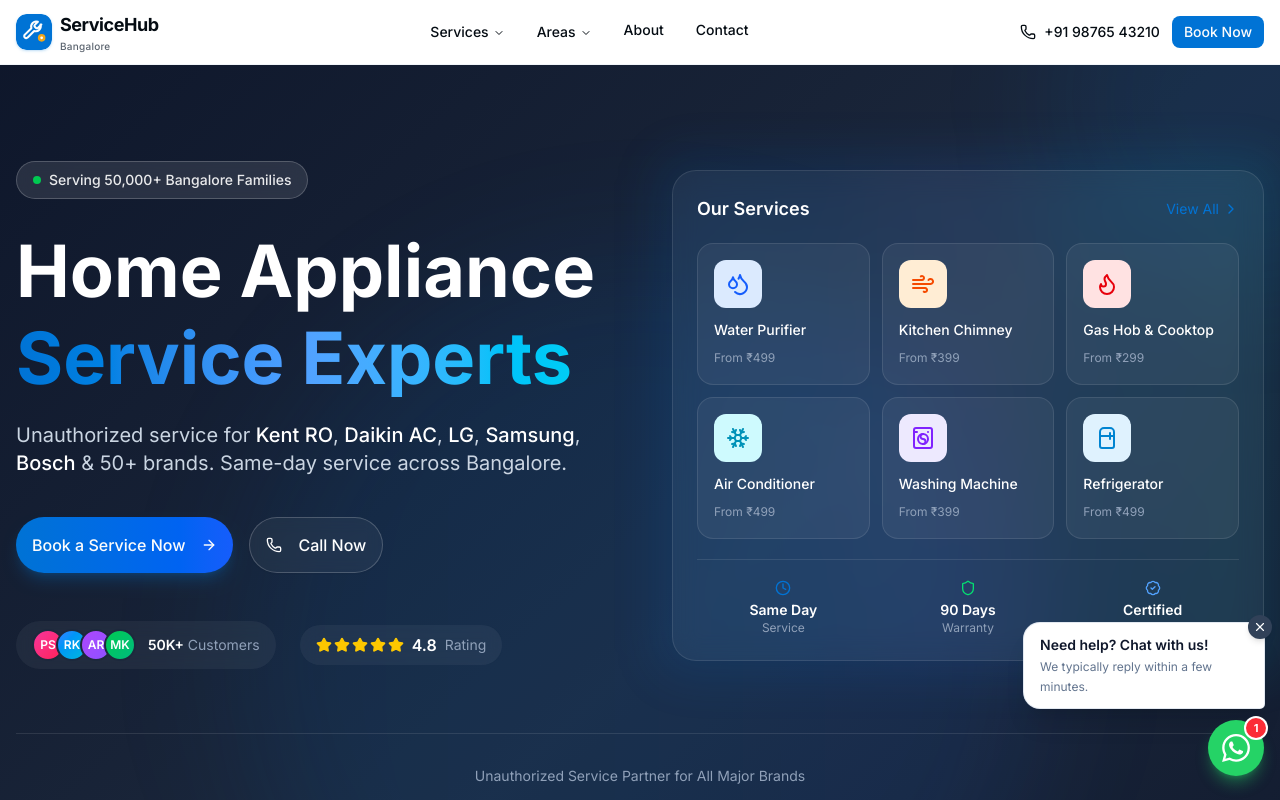
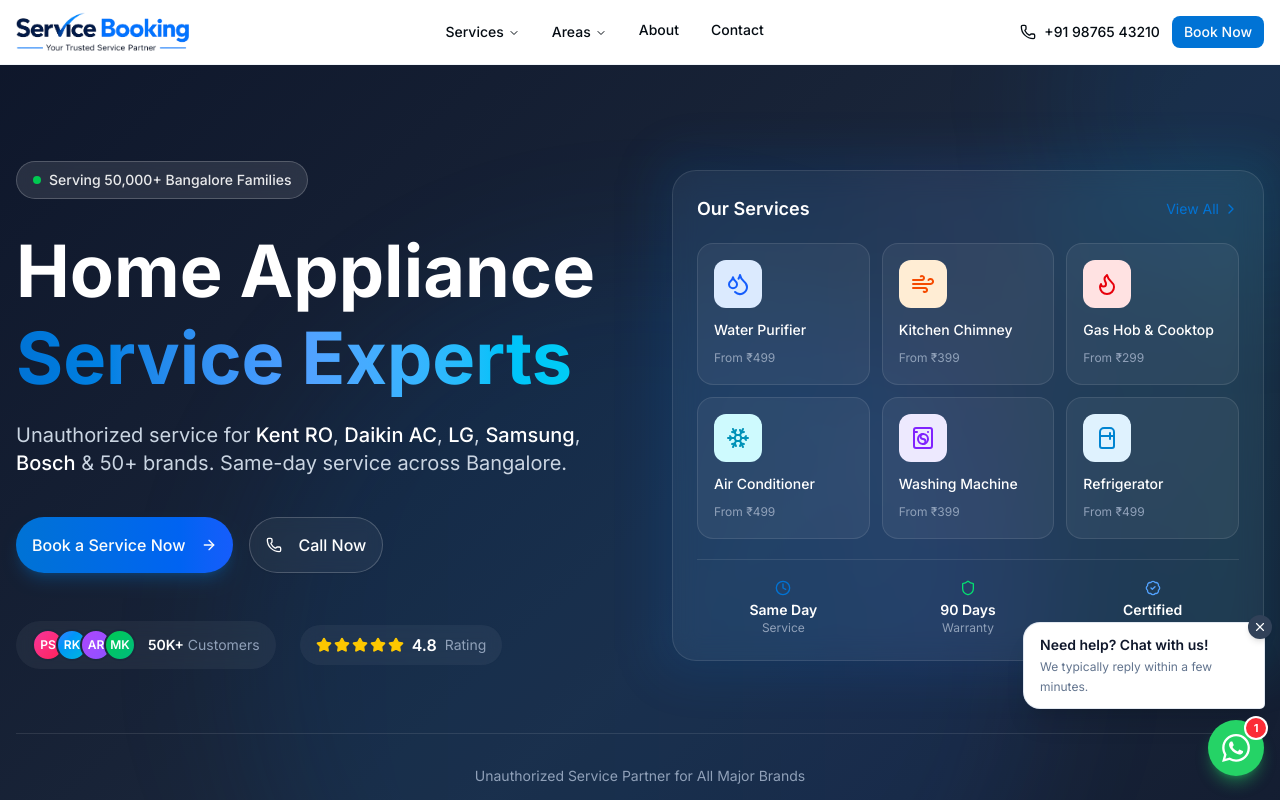
Before and after one commit to shrinivasspatil/service, a Next.js app: page / in a window 1280 px wide. Shown: the top 800 px of the page. Built offline with nearby package versions, Linux system fonts and the light colour scheme.

Commit message:
feat: replace SVG logo with PNG image and update component structure

```diff
--- a/components/logo.tsx
+++ b/components/logo.tsx
@@ -1,107 +1,52 @@
 import Link from "next/link"
+import Image from "next/image"
 import { cn } from "@/lib/utils"
-
-interface LogoMarkProps {
-  className?: string
-}
-
-/**
- * ServiceHub brand mark.
- * A rounded badge holding a wrench (repair/service) crossed with a
- * spark/gear accent (the "hub"). Scales cleanly at any size and is
- * theme-aware via the primary token.
- */
-export function LogoMark({ className }: LogoMarkProps) {
-  return (
-    <svg
-      viewBox="0 0 40 40"
-      role="img"
-      aria-label="ServiceHub logo"
-      className={cn("text-primary", className)}
-    >
-      {/* Badge */}
-      <rect x="0" y="0" width="40" height="40" rx="11" className="fill-current" />
-
-      {/* Wrench */}
-      <path
-        d="M27.2 11.6a5.6 5.6 0 0 1-7.05 7.2L13 26a2.2 2.2 0 1 1-3.1-3.1l7.2-7.15a5.6 5.6 0 0 1 7.2-7.05l-3.4 3.4a1.4 1.4 0 0 0 0 2l1.35 1.35a1.4 1.4 0 0 0 2 0l3.95-3.85z"
-        fill="none"
-        stroke="oklch(0.99 0 0)"
-        strokeWidth="2.3"
-        strokeLinecap="round"
-        strokeLinejoin="round"
-      />
-
-      {/* Service spark accent */}
-      <circle cx="28.5" cy="26.5" r="4.2" fill="oklch(0.78 0.16 75)" />
-      <circle cx="28.5" cy="26.5" r="1.5" fill="oklch(0.99 0 0)" />
-    </svg>
-  )
-}
 
 interface LogoProps {
   className?: string
   /** Render as a plain element instead of a link (e.g. inside another link). */
   asChild?: boolean
-  /** Visual size of the wordmark + mark. */
+  /** Visual size of the logo. */
   size?: "sm" | "md" | "lg"
-  /** Use light text — for dark backgrounds like the footer. */
+  /** Use a light backing — for dark backgrounds like the footer. */
   variant?: "default" | "light"
-  /** Hide the wordmark and show only the badge. */
-  markOnly?: boolean
   onClick?: () => void
 }
 
+// Intrinsic dimensions of the source artwork (keeps aspect ratio correct).
+const LOGO_W = 880
+const LOGO_H = 210
+
 const sizeMap = {
-  sm: { mark: "h-8 w-8", title: "text-base", sub: "text-[9px]" },
-  md: { mark: "h-9 w-9", title: "text-lg", sub: "text-[10px]" },
-  lg: { mark: "h-11 w-11", title: "text-xl", sub: "text-xs" },
+  sm: "h-8",
+  md: "h-10",
+  lg: "h-12",
 } as const
 
-export function Logo({
-  className,
-  asChild = false,
-  size = "md",
-  variant = "default",
-  markOnly = false,
-  onClick,
-}: LogoProps) {
-  const s = sizeMap[size]
+export function Logo({ className, asChild = false, size = "md", variant = "default", onClick }: LogoProps) {
+  const content = (
+    <Image
+      src="/service-booking-logo.png"
+      alt="Service Booking - Your Trusted Service Partner"
+      width={LOGO_W}
+      height={LOGO_H}
+      priority
+      className={cn("w-auto", sizeMap[size])}
+    />
+  )
 
-  const content = (
-    <>
-      <LogoMark className={cn(s.mark, "shrink-0 rounded-[11px] shadow-sm shadow-primary/20")} />
-      {!markOnly && (
-        <span className="flex flex-col">
-          <span
-            className={cn(
-              "font-bold leading-none tracking-tight",
-              s.title,
-              variant === "light" ? "text-white" : "text-foreground",
-            )}
-          >
-            ServiceHub
-          </span>
-          <span
-            className={cn(
-              "font-medium leading-none tracking-wide",
-              s.sub,
-              variant === "light" ? "text-primary" : "text-muted-foreground",
-            )}
-          >
-            Bangalore
-          </span>
-        </span>
-      )}
-    </>
+  const wrapperClass = cn(
+    "inline-flex items-center",
+    variant === "light" && "rounded-lg bg-white px-3 py-2 shadow-sm",
+    className,
   )
 
   if (asChild) {
-    return <span className={cn("flex items-center gap-2", className)}>{content}</span>
+    return <span className={wrapperClass}>{content}</span>
   }
 
   return (
-    <Link href="/" onClick={onClick} className={cn("flex items-center gap-2", className)}>
+    <Link href="/" onClick={onClick} className={wrapperClass} aria-label="Service Booking home">
       {content}
     </Link>
   )
```
Also changed, not shown: public/service-booking-logo.png (added).
